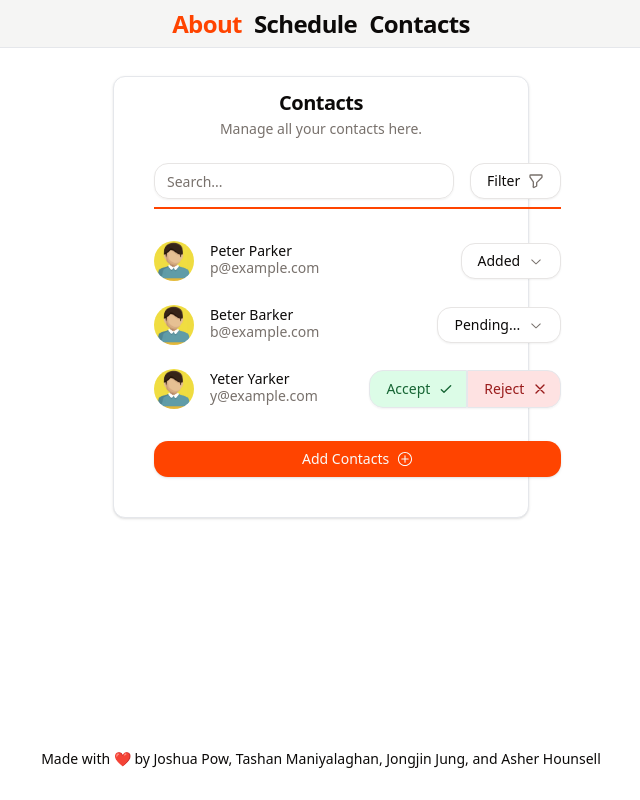
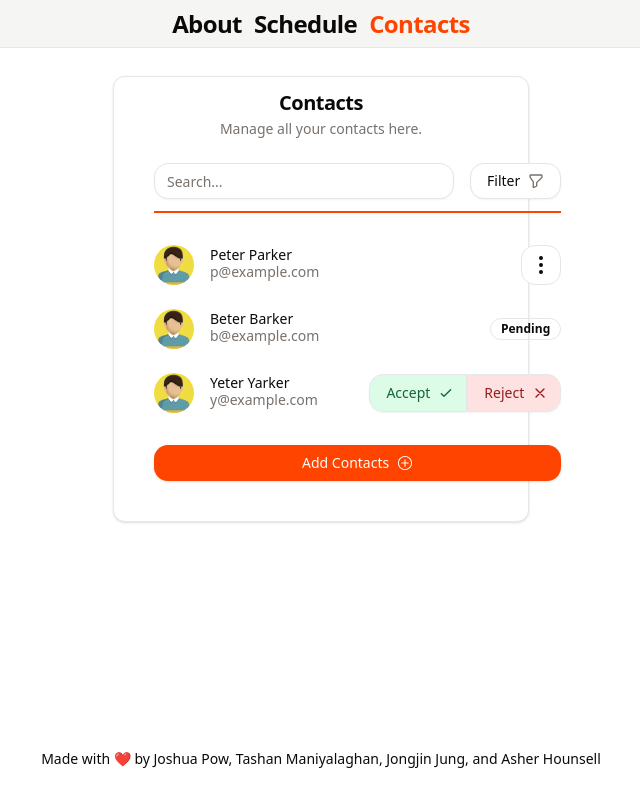
Before and after one commit to Joshua-Pow/CSC309-P1, a website: page P1/src/contacts.html in a window 1280 px wide. Shown: the whole page, without its empty margins (319-959 px from the left). Drawn offline with Linux system fonts and the light colour scheme.

Commit message:
updated contacts page to better reflect states of a contact

```diff
--- a/P1/src/contacts.html
+++ b/P1/src/contacts.html
@@ -11,7 +11,7 @@
                 class="flex h-12 flex-wrap content-center justify-center gap-3 border-b bg-accent"
             >
                 <a
-                    class="scroll-m-20 text-2xl font-semibold tracking-tight text-primary"
+                    class="scroll-m-20 text-2xl font-semibold tracking-tight"
                     href="./index.html"
                     >About</a
                 >
@@ -21,7 +21,7 @@
                     >Schedule</a
                 >
                 <a
-                    class="scroll-m-20 text-2xl font-semibold tracking-tight"
+                    class="scroll-m-20 text-2xl font-semibold tracking-tight text-primary"
                     href="./contacts.html"
                     >Contacts</a
                 >
@@ -42,7 +42,7 @@
 
                 <div class="grid gap-6 p-6 pt-0">
                     <div
-                        class="flex items-center justify-between space-x-4 border-b-2 border-primary pb-2 mb-2"
+                        class="mb-2 flex items-center justify-between space-x-4 border-b-2 border-primary pb-3"
                     >
                         <input
                             class="flex h-9 w-full rounded-md border border-input bg-transparent px-3 py-1 text-sm shadow-sm transition-colors file:border-0 file:bg-transparent file:text-sm file:font-medium placeholder:text-muted-foreground focus-visible:outline-none focus-visible:ring-1 focus-visible:ring-ring disabled:cursor-not-allowed disabled:opacity-50 md:w-[100px] lg:w-[300px]"
@@ -92,29 +92,33 @@
                             </div>
                         </div>
                         <button
-                            class="ml-auto inline-flex h-9 items-center justify-center whitespace-nowrap rounded-md border border-input bg-background px-4 py-2 text-sm font-medium shadow-sm transition-colors hover:bg-accent hover:text-accent-foreground focus-visible:outline-none focus-visible:ring-1 focus-visible:ring-ring disabled:pointer-events-none disabled:opacity-50"
-                            type="button"
-                            aria-haspopup="dialog"
-                            aria-expanded="false"
-                            aria-controls="radix-:r2l:"
-                            data-state="closed"
+                            class="group relative inline-flex h-10 w-10 items-center justify-center whitespace-nowrap rounded-md border border-input bg-background text-sm font-medium ring-offset-background transition-colors hover:bg-accent hover:text-accent-foreground focus:bg-accent focus:text-accent-foreground focus-visible:outline-none focus-visible:ring-2 focus-visible:ring-ring focus-visible:ring-offset-2 disabled:pointer-events-none disabled:opacity-50"
                         >
-                            Added
                             <svg
-                                width="15"
-                                height="15"
-                                viewBox="0 0 15 15"
+                                xmlns="http://www.w3.org/2000/svg"
+                                width="24"
+                                height="24"
+                                viewBox="0 0 24 24"
                                 fill="none"
-                                xmlns="http://www.w3.org/2000/svg"
-                                class="ml-2 h-4 w-4 text-muted-foreground"
+                                stroke="currentColor"
+                                stroke-width="2"
+                                stroke-linecap="round"
+                                stroke-linejoin="round"
+                                class="lucide lucide-more-vertical"
                             >
-                                <path
-                                    d="M3.13523 6.15803C3.3241 5.95657 3.64052 5.94637 3.84197 6.13523L7.5 9.56464L11.158 6.13523C11.3595 5.94637 11.6759 5.95657 11.8648 6.15803C12.0536 6.35949 12.0434 6.67591 11.842 6.86477L7.84197 10.6148C7.64964 10.7951 7.35036 10.7951 7.15803 10.6148L3.15803 6.86477C2.95657 6.67591 2.94637 6.35949 3.13523 6.15803Z"
-                                    fill="currentColor"
-                                    fill-rule="evenodd"
-                                    clip-rule="evenodd"
-                                ></path>
+                                <circle cx="12" cy="12" r="1" />
+                                <circle cx="12" cy="5" r="1" />
+                                <circle cx="12" cy="19" r="1" />
                             </svg>
+                            <div
+                                class="pointer-events-none absolute left-full z-10 ml-2 hidden w-auto min-w-max -translate-x-2 rounded border border-border bg-popover px-3 py-1.5 text-xs text-popover-foreground shadow-md transition-opacity transition-transform duration-300 ease-in-out group-focus:inline group-focus:translate-x-0"
+                            >
+                                <ul class="text-left">
+                                    <li>Remove</li>
+                                    <li>Block</li>
+                                    <li>Add nickname</li>
+                                </ul>
+                            </div>
                         </button>
                     </div>
                     <div class="flex items-center justify-between space-x-4">
@@ -134,31 +138,11 @@
                                 </p>
                             </div>
                         </div>
-                        <button
-                            class="ml-auto inline-flex h-9 items-center justify-center whitespace-nowrap rounded-md border border-input bg-background px-4 py-2 text-sm font-medium shadow-sm transition-colors hover:bg-accent hover:text-accent-foreground focus-visible:outline-none focus-visible:ring-1 focus-visible:ring-ring disabled:pointer-events-none disabled:opacity-50"
-                            type="button"
-                            aria-haspopup="dialog"
-                            aria-expanded="false"
-                            aria-controls="radix-:r2m:"
-                            data-state="closed"
+                        <div
+                            class="inline-flex items-center rounded-full border px-2.5 py-0.5 text-xs font-semibold text-foreground transition-colors focus:outline-none focus:ring-2 focus:ring-ring focus:ring-offset-2"
                         >
-                            Pending...
-                            <svg
-                                width="15"
-                                height="15"
-                                viewBox="0 0 15 15"
-                                fill="none"
-                                xmlns="http://www.w3.org/2000/svg"
-                                class="ml-2 h-4 w-4 text-muted-foreground"
-                            >
-                                <path
-                                    d="M3.13523 6.15803C3.3241 5.95657 3.64052 5.94637 3.84197 6.13523L7.5 9.56464L11.158 6.13523C11.3595 5.94637 11.6759 5.95657 11.8648 6.15803C12.0536 6.35949 12.0434 6.67591 11.842 6.86477L7.84197 10.6148C7.64964 10.7951 7.35036 10.7951 7.15803 10.6148L3.15803 6.86477C2.95657 6.67591 2.94637 6.35949 3.13523 6.15803Z"
-                                    fill="currentColor"
-                                    fill-rule="evenodd"
-                                    clip-rule="evenodd"
-                                ></path>
-                            </svg>
-                        </button>
+                            Pending
+                        </div>
                     </div>
                     <div class="flex items-center justify-between space-x-4">
                         <div class="flex items-center space-x-4">
@@ -224,7 +208,7 @@
                         </div>
                     </div>
                     <button
-                        class="inline-flex h-9 items-center mt-2 justify-center whitespace-nowrap rounded-md bg-primary px-4 py-2 text-sm font-medium text-primary-foreground shadow transition-colors hover:bg-primary/90 focus-visible:outline-none focus-visible:ring-1 focus-visible:ring-ring disabled:pointer-events-none disabled:opacity-50"
+                        class="mt-2 inline-flex h-9 items-center justify-center whitespace-nowrap rounded-md bg-primary px-4 py-2 text-sm font-medium text-primary-foreground shadow transition-colors hover:bg-primary/90 focus-visible:outline-none focus-visible:ring-1 focus-visible:ring-ring disabled:pointer-events-none disabled:opacity-50"
                     >
                         Add Contacts
                         <svg
```
Also changed, not shown: P1/src/output.css.
